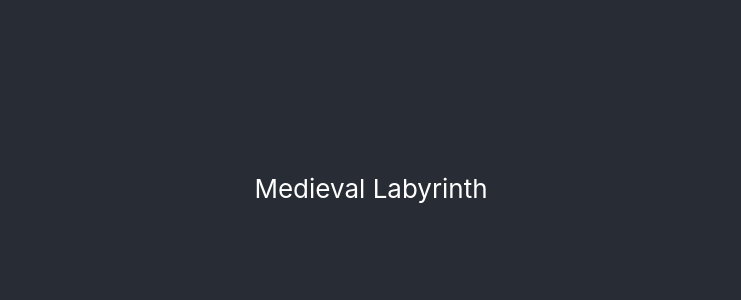
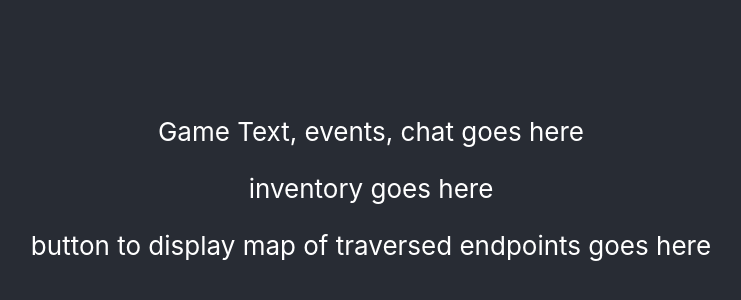
Before and after one commit to cs-unknown/FE, a React (Create React App) app in the folder cs-unknown/: page / in a window 1280 px wide. Shown: the part 212-512 px from the top of the page, without its empty margins (269-1010 px from the left). Built offline with nearby package versions, Linux system fonts and the light colour scheme.

Commit message:
added components and sidebar.

```diff
--- a/cs-unknown/src/App.js
+++ b/cs-unknown/src/App.js
@@ -1,11 +1,12 @@
 import React from 'react';
 import './App.css';
+import Sidebar from './components/Sidebar/Sidebar';
 
 function App() {
   return (
     <div className="App">
       <header className="App-header">
-        Medieval Labyrinth
+        <Sidebar />
       </header>
     </div>
   );
--- /dev/null
+++ b/cs-unknown/src/components/Sidebar/Sidebar.js
@@ -0,0 +1,14 @@
+import React from 'react';
+
+const Sidebar = () => {
+
+  return (
+    <div className='sidebar'>
+      <p>Game Text, events, chat goes here</p>
+      <p>inventory goes here</p>
+      <p>button to display map of traversed endpoints goes here</p>
+    </div>
+  )
+}
+
+export default Sidebar;
--- a/cs-unknown/src/index.js
+++ b/cs-unknown/src/index.js
@@ -3,4 +3,6 @@ import ReactDOM from 'react-dom';
 import './index.css';
 import App from './App';
 
-ReactDOM.render(<App />, document.getElementById('root'));
+ReactDOM.render(
+  <App />,
+document.getElementById('root'));
```
